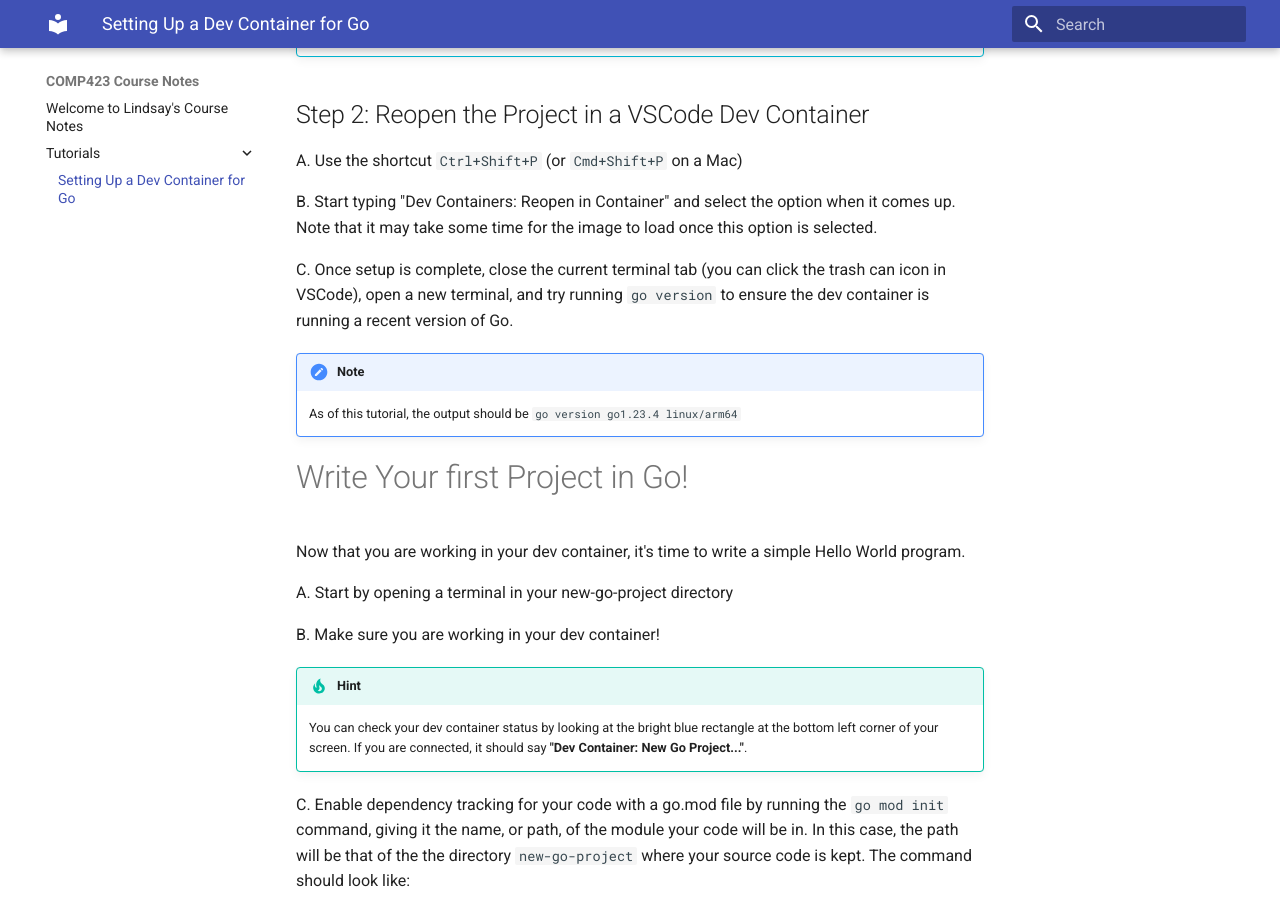
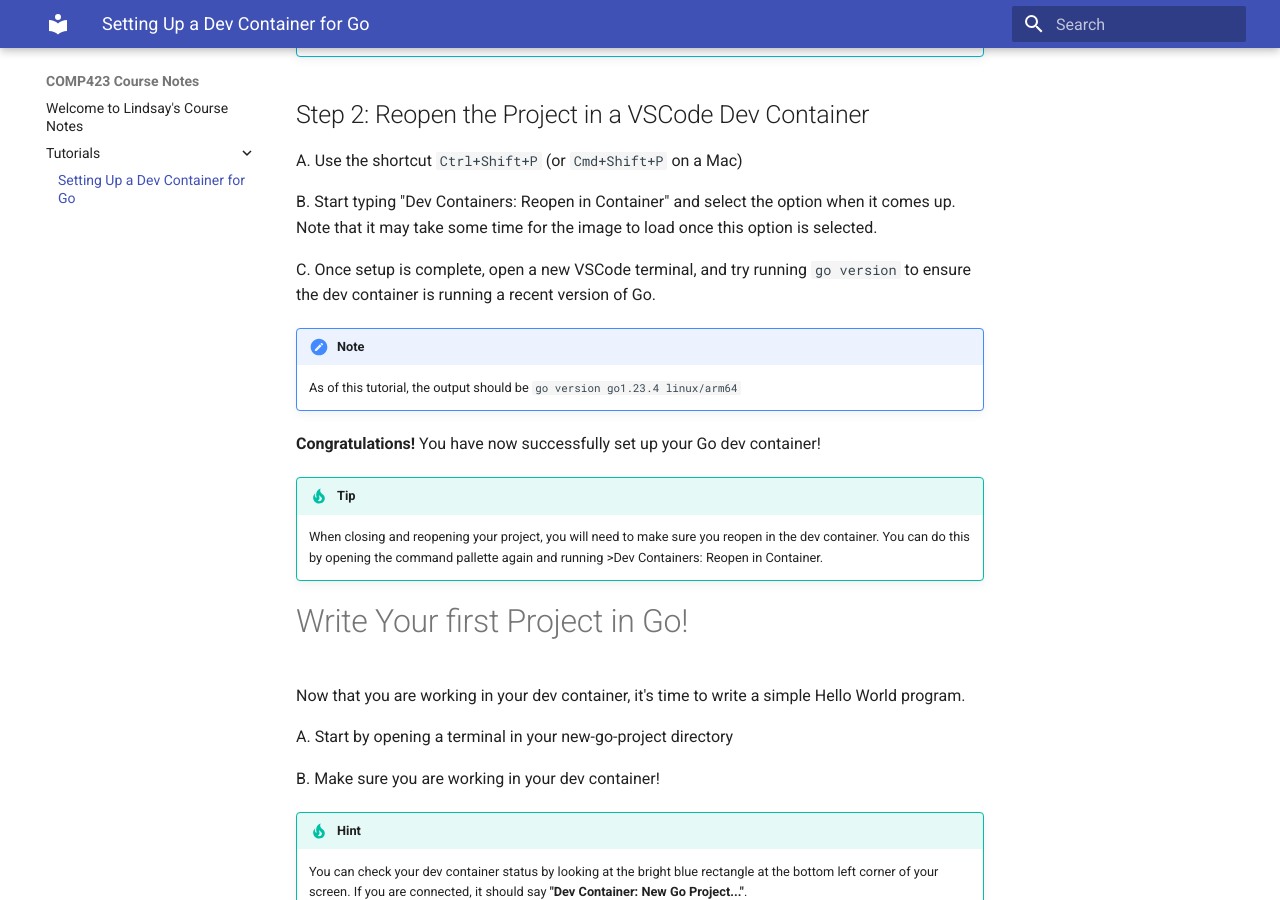
Before and after one commit to lcbean/comp423-course-notes, an MkDocs documentation site: the page built from docs/tutorials/go-setup.md, in a window 1280 px wide and 900 px high, scrolled down 3118 px. Built offline with MkDocs 1.6.1 and Material for MkDocs 9.7.7, drawn with Linux system fonts in a browser that asks for light colours.

Commit message:
Final edits, added some notes

````diff
--- a/docs/tutorials/go-setup.md
+++ b/docs/tutorials/go-setup.md
@@ -134,10 +134,15 @@
 
 B. Start typing "Dev Containers: Reopen in Container" and select the option when it comes up. Note that it may take some time for the image to load once this option is selected.
 
-C. Once setup is complete, close the current terminal tab (you can click the trash can icon in VSCode), open a new terminal, and try running ```go version``` to ensure the dev container is running a recent version of Go.
+C. Once setup is complete, open a new VSCode terminal, and try running ```go version``` to ensure the dev container is running a recent version of Go.
 
 !!! note
     As of this tutorial, the output should be ```go version go1.23.4 linux/arm64```
+
+**Congratulations!** You have now successfully set up your Go dev container!
+
+!!! tip
+    When closing and reopening your project, you will need to make sure you reopen in the dev container. You can do this by opening the command pallette again and running >Dev Containers: Reopen in Container.
 
 
 # Write Your first Project in Go!
````
